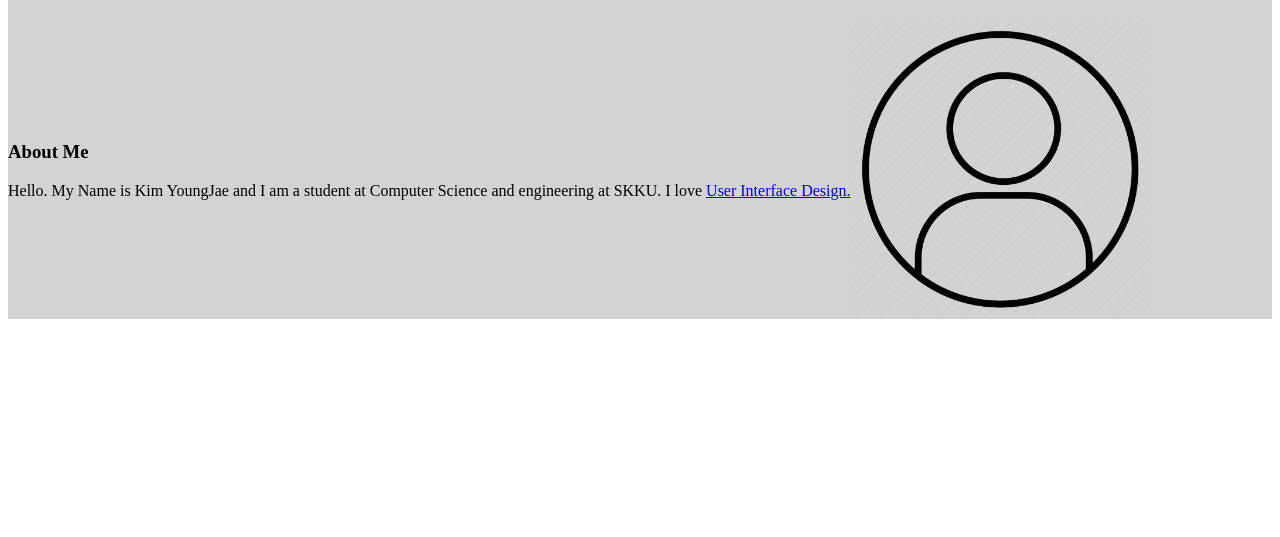
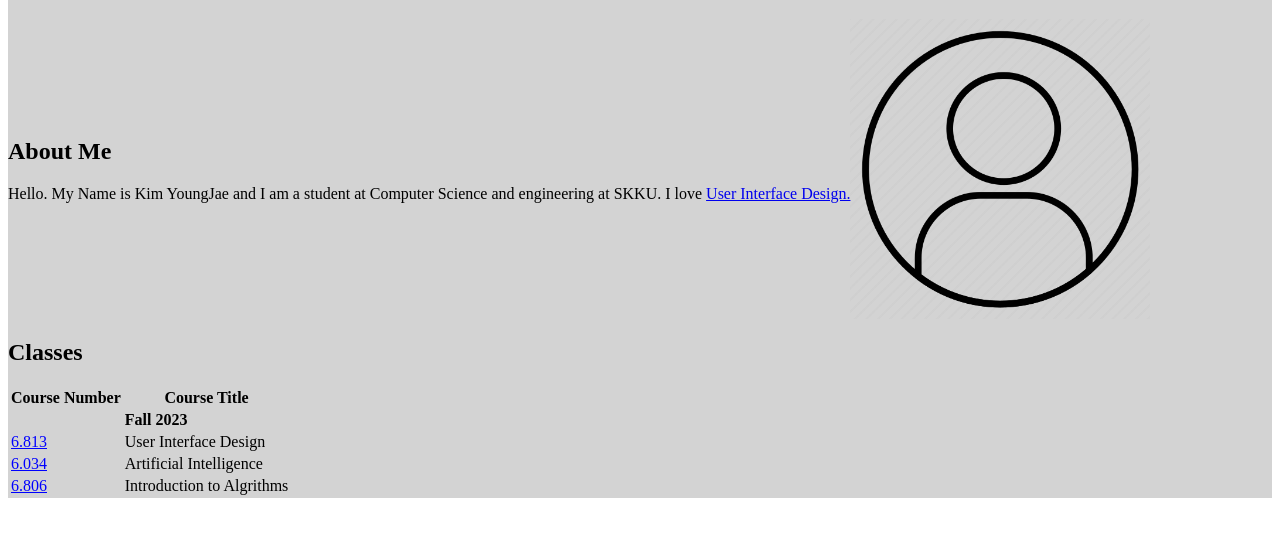
Before and after one commit to KimWonjong123/webprogramminglab, a plain HTML site: page week4/index.html in a window 1280 px wide. Shown: the part 61-598 px from the top of the page. Drawn offline with Linux system fonts and the light colour scheme.

Commit message:
profile classes

```diff
--- a/week4/index.html
+++ b/week4/index.html
@@ -7,11 +7,11 @@
     <link rel="stylesheet" href="style.css">
 </head>
 <body>
-    <div id="content-wrapper">
+    <div id="profile-wrapper">
         <h1 id="title">Kim YoungJae</h1>
         <div id="profile">
             <div id="profile-text">
-                <h3>About Me</h3>
+                <h2>About Me</h3>
                 <p>
                     Hello. My Name is Kim YoungJae and I am a student at Computer Science
                     and engineering at SKKU. I love <a href="https://en.wikipedia.org/wiki/User_interface_design" target="_blank">User Interface Design.</a>
@@ -19,6 +19,29 @@
             </div>
             <img id="profile-img" src="images/profile.png" alt="profile img">
         </div>
+        <div id="classes">
+            <h2>Classes</h3>
+            <table>
+                <th>Course Number</th>
+                <th>Course Title</th>
+                <tr>
+                    <td></td>
+                    <td><strong>Fall 2023</strong></td>
+                </tr>
+                <tr>
+                    <td class="course-number">6.813</td>
+                    <td>User Interface Design</td>
+                </tr>
+                <tr>
+                    <td class="course-number">6.034</td>
+                    <td>Artificial Intelligence</td>
+                </tr>
+                <tr>
+                    <td class="course-number">6.806</td>
+                    <td>Introduction to Algrithms</td>
+                </tr>
+            </table>
+        </div>
     </div>
 </body>
 </html>
--- a/week4/style.css
+++ b/week4/style.css
@@ -1,4 +1,4 @@
-#content-wrapper {
+#profile-wrapper {
     background: lightgray;
     font-family: serif;
 }
@@ -17,3 +17,8 @@
 #profile-img {
     height: 300px;
 }
+
+.course-number {
+    color: blue;
+    text-decoration: underline;
+}
```
